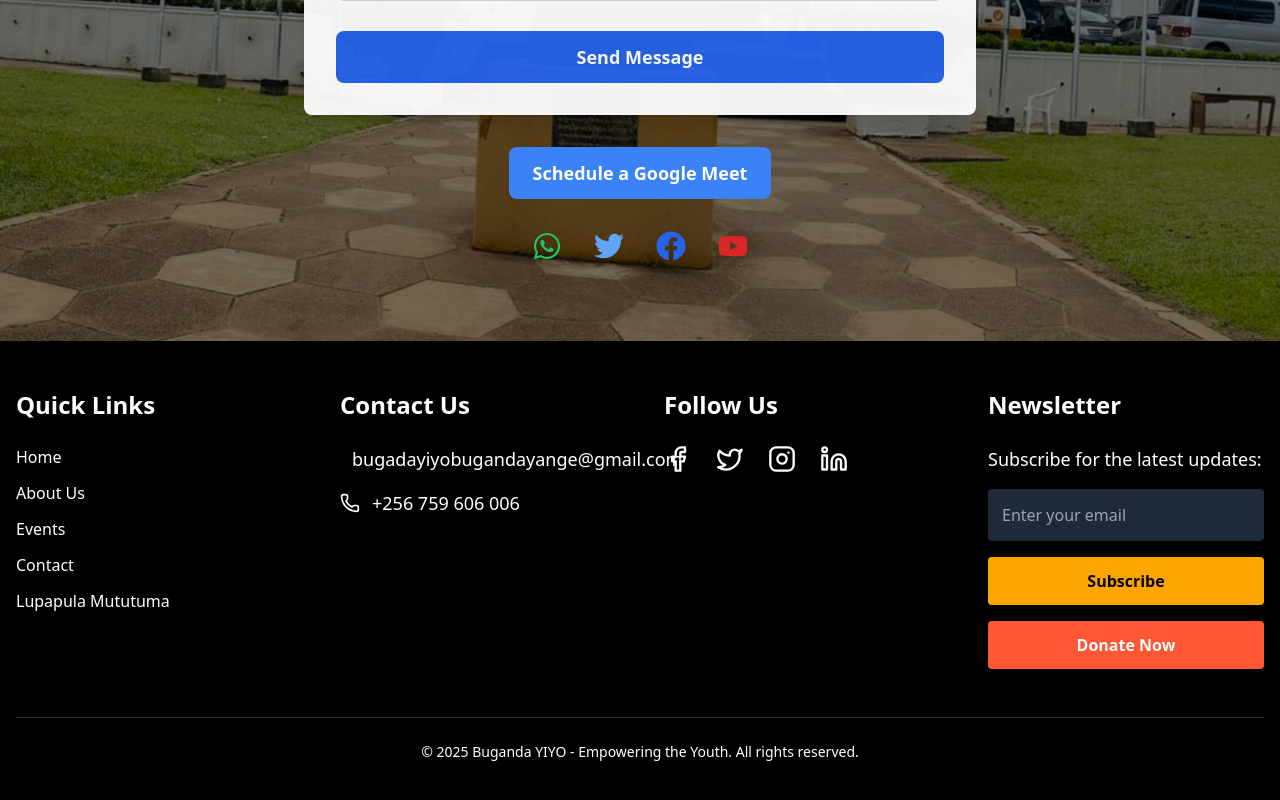
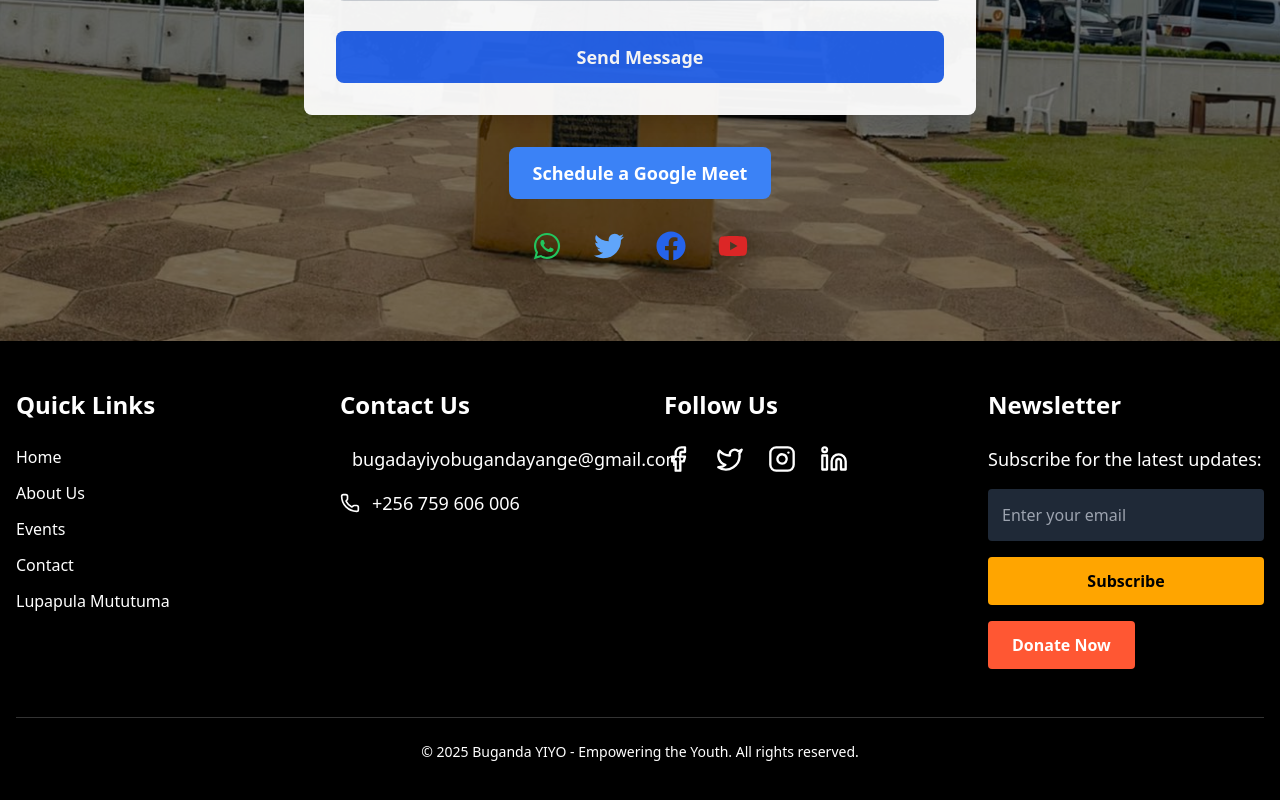
Before and after one commit to mperwe/buganda-yiyo, a React (Create React App) app: page /contact in a window 1280 px wide. Shown: the part 837-1637 px from the top of the page. Built offline with nearby package versions, Linux system fonts and the light colour scheme.

Commit message:
edit Donate button

```diff
--- a/src/components/Footer.js
+++ b/src/components/Footer.js
@@ -61,12 +61,14 @@ const Footer = () => {
             Subscribe
           </button>
 
-          {/* Donation Button */}
-          <Link to="/contact">
-            <button className="mt-4 w-full px-6 py-3 bg-[#FF5733] text-white font-semibold rounded hover:bg-[#cc3c2e] transition-colors">
-              Donate Now
-            </button>
-          </Link>
+          {/* Donation Button - FIXED FOR RESPONSIVENESS */}
+          <div className="mt-4 flex justify-center sm:justify-start">
+            <Link to="/contact">
+              <button className="px-6 py-3 bg-[#FF5733] text-white font-semibold rounded hover:bg-[#cc3c2e] transition-colors w-full sm:w-auto">
+                Donate Now
+              </button>
+            </Link>
+          </div>
         </div>
       </div>
 
```
